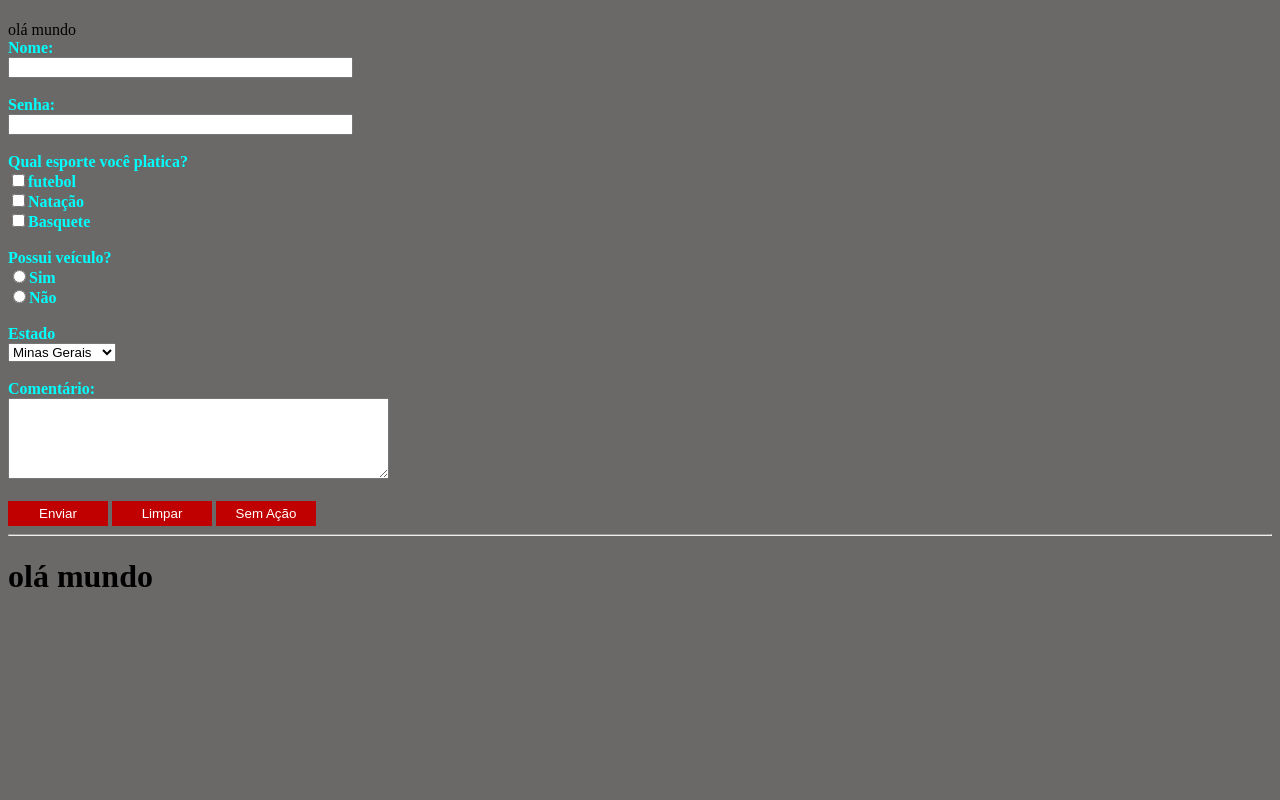
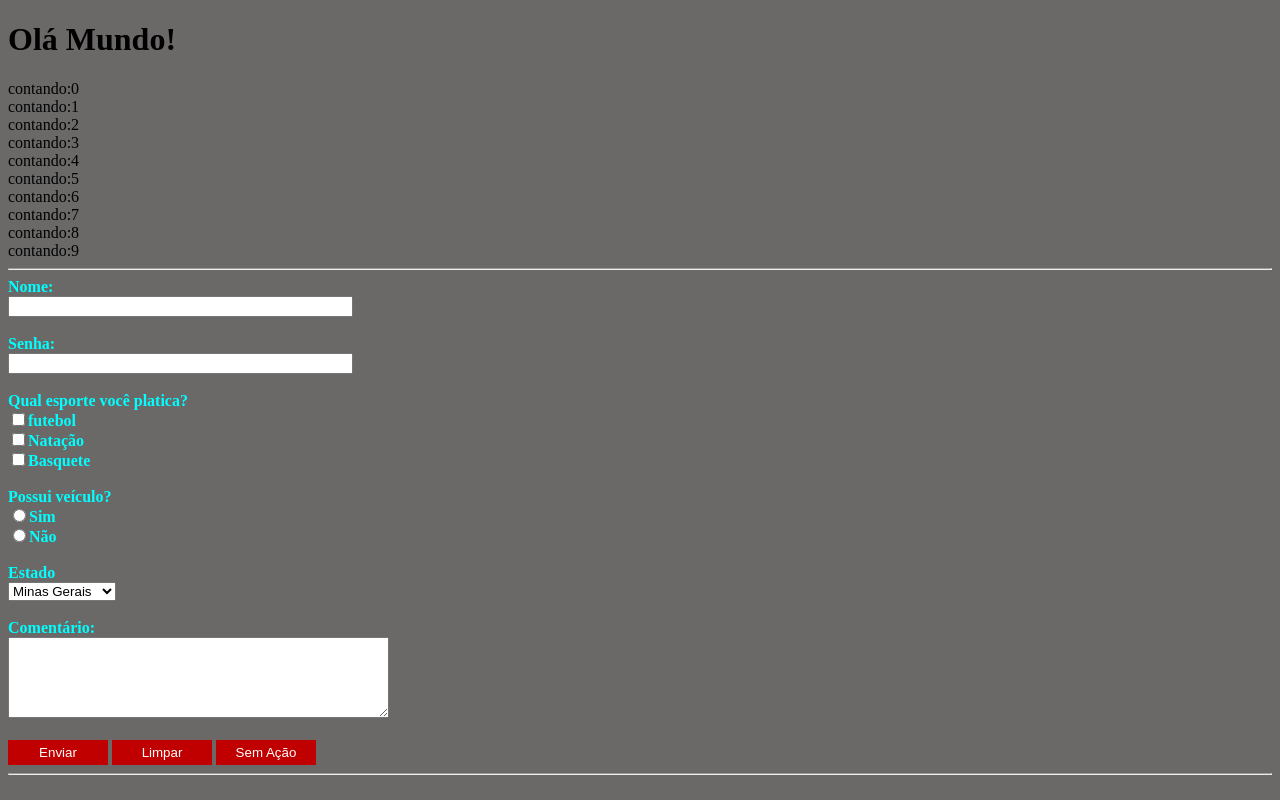
Before and after one commit to Vilmar-Freire/Aulas-html-css-JavaScript, a plain HTML site: page iniciante-vilmar.html/index.html in a window 1280 px wide. Drawn offline with Linux system fonts and the light colour scheme.

Commit message:
Fiz-mais-uma-alteração-no-js

```diff
--- a/iniciante-vilmar.html/index.html
+++ b/iniciante-vilmar.html/index.html
@@ -12,6 +12,7 @@
     <title>Formulário</title>
 </head>
 <body>
+    <hr>
     <form name="F_Aula" method="post" action="recebe.html">
             <label>Nome:</label><br/>
             <input type="text" nome="F_Nome" size="40" maxlength="30"/><br/><br/>
@@ -44,11 +45,9 @@
             <input type="reset"  class="pt"value="Limpar"/>
             <input type="button" class="pt"value="Sem Ação"/>
     </form>
+    <hr>
+    <div>
 
-    <hr>
-
-<h1>olá mundo</h1>
-
-
+    </div>
 </body>
 </html>
--- a/iniciante-vilmar.html/iniciante-vilmar.javascript/aprendizado-vilmar.js
+++ b/iniciante-vilmar.html/iniciante-vilmar.javascript/aprendizado-vilmar.js
@@ -1 +1,5 @@
-document.writeln("<h1></h1>olá mundo");
+document.writeln("<h1>Olá Mundo!</h1>")
+var i
+for(i = 0; i < 10; i++){
+    document.writeln('contando:' + i + '<br>')
+}
```
